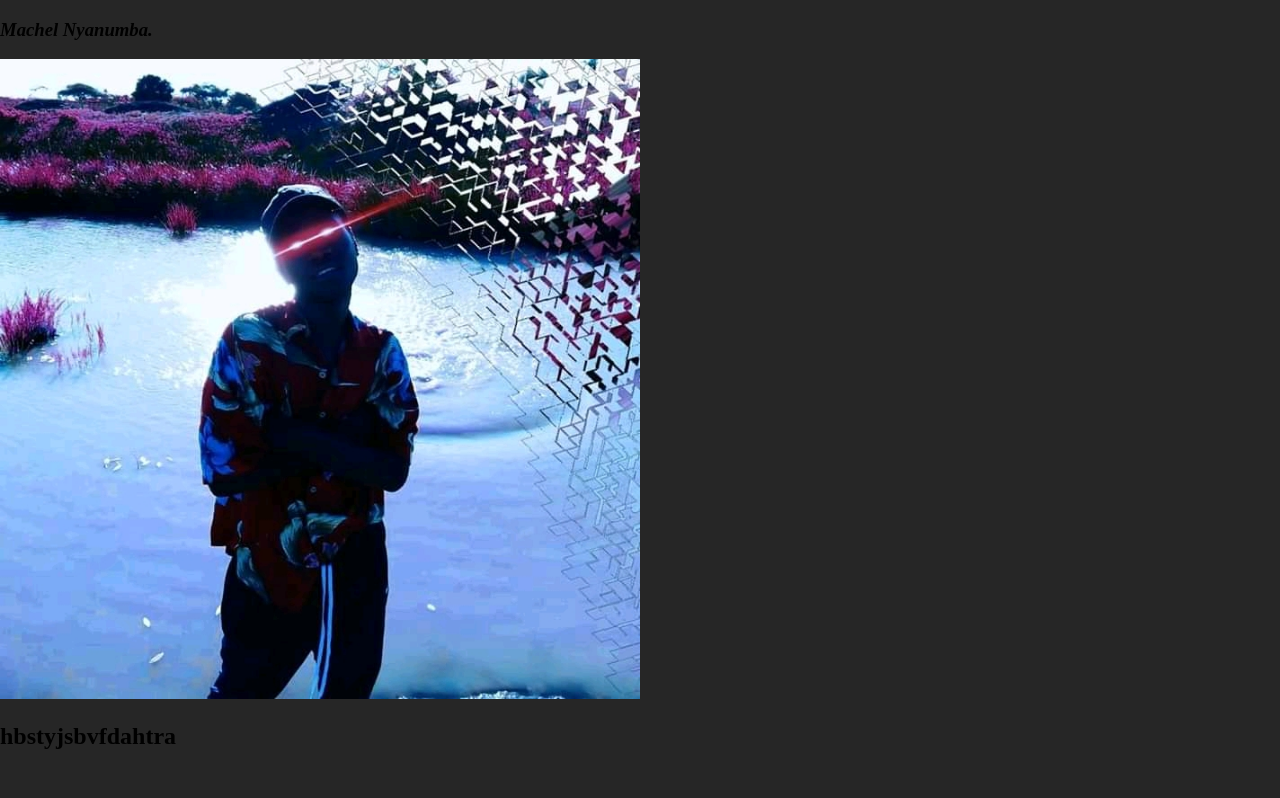
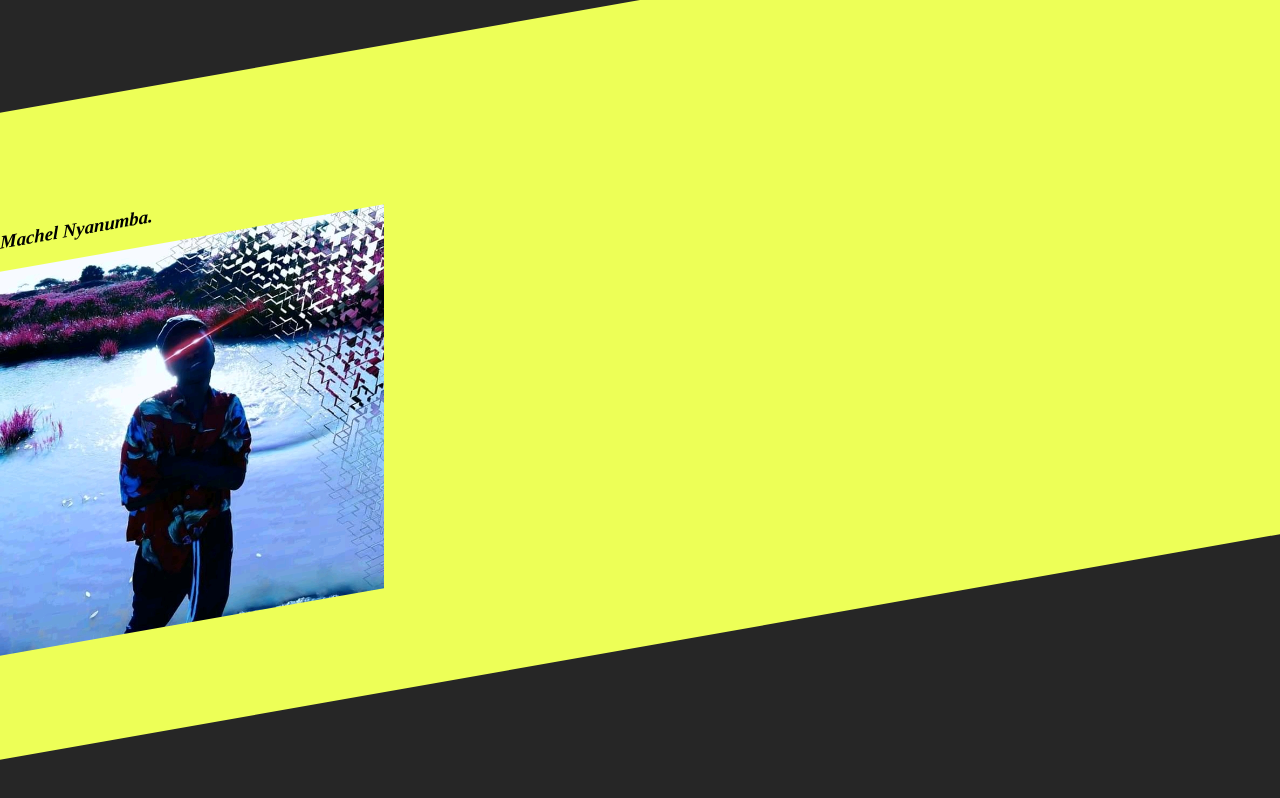
Before and after one commit to Machel54/PORTFOLIO, a plain HTML site: page index.html in a window 1280 px wide. Drawn offline with Linux system fonts and the light colour scheme.

Commit message:
add the skewedBox

```diff
--- a/css/styles.css
+++ b/css/styles.css
@@ -3,6 +3,8 @@ body{
   padding: 0;
   background: #262626;
 }
-skewedBox{
-  background: #ed
+.skewedBox{
+  background: #edff57;
+  padding: 100px 0;
+  transform: skew( 0deg , -10deg);
 }
--- a/index.html
+++ b/index.html
@@ -11,11 +11,12 @@
   <section class="skewedBox">
   <div class="container">
       <h3><em>Machel Nyanumba.</em></h3>
-      <img src="images/FB.jpg" width="50%" alt="a picture of me">
-     </div>
+      <img src="images/FB.jpg" width="30%" alt="a picture of me">
+      </div>
      </section>
      <section class="section2">
-         <h1>hbstyjsbvfdahtra</h1>
+       <h1>vsgsfswf</h1>
+         <p>obndobneoibnobnibn</p>
      </section>
 </body>
 </html>
```
